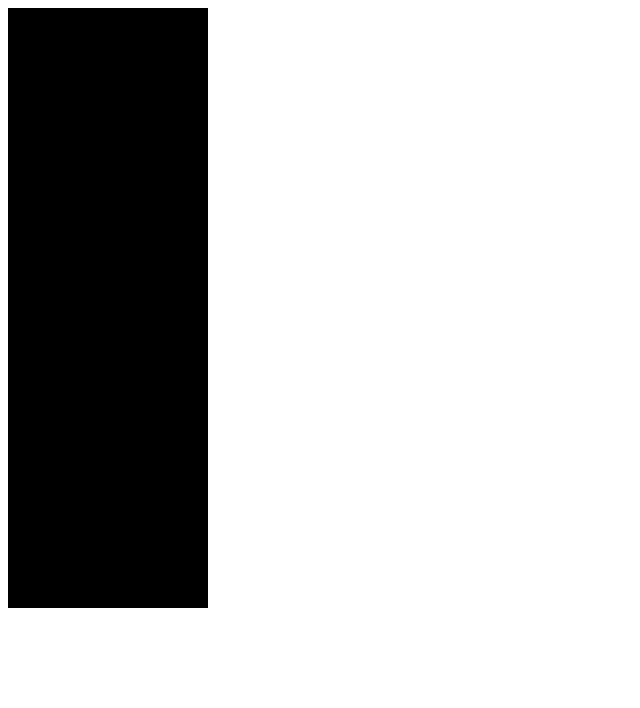
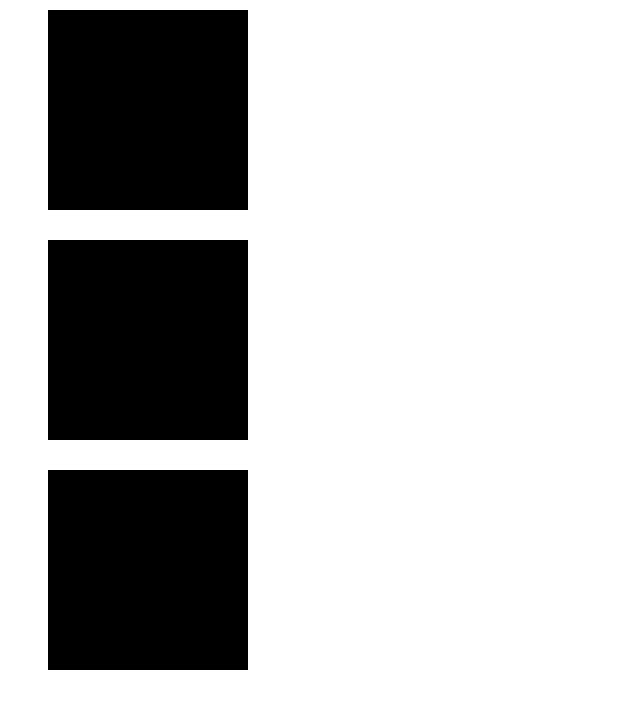
Before and after one commit to alamin247khan/Practice, a plain HTML site: page index.html in a window 1280 px wide. Shown: the whole page, without its empty margins (0-640 px from the left). Drawn offline with Linux system fonts and the light colour scheme.

Commit message:
tfygjnhyytg

```diff
--- a/index.html
+++ b/index.html
@@ -4,6 +4,7 @@
     <meta charset="UTF-8">
     <meta name="viewport" content="width=device-width, initial-scale=1.0">
     <link rel="stylesheet" href="style.css">
+    <link rel="shortcut icon" href="icon.png" type="image/x-icon">
     <title>Document</title>
 </head>
 <body>
--- a/style.css
+++ b/style.css
@@ -1,4 +1,5 @@
 .box{
+    margin: 10px 20px 30px 40px;
     width: 200px;
     height: 200px;
     background-color: black;
```
Also changed, not shown: icon.png (added).
